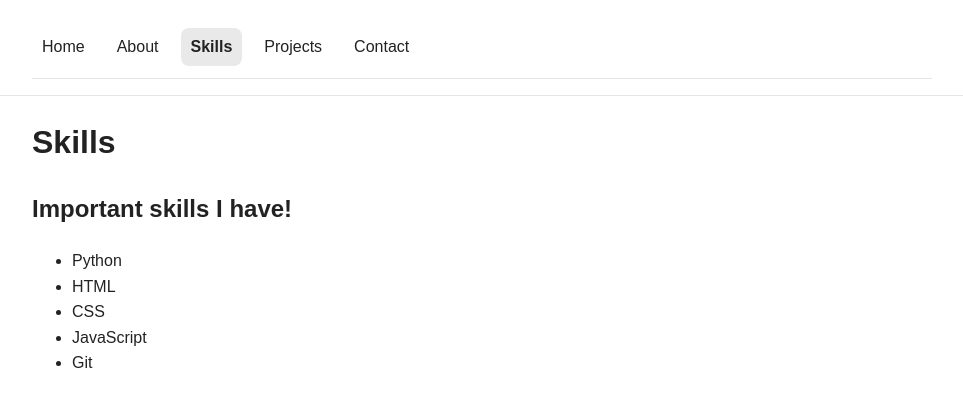
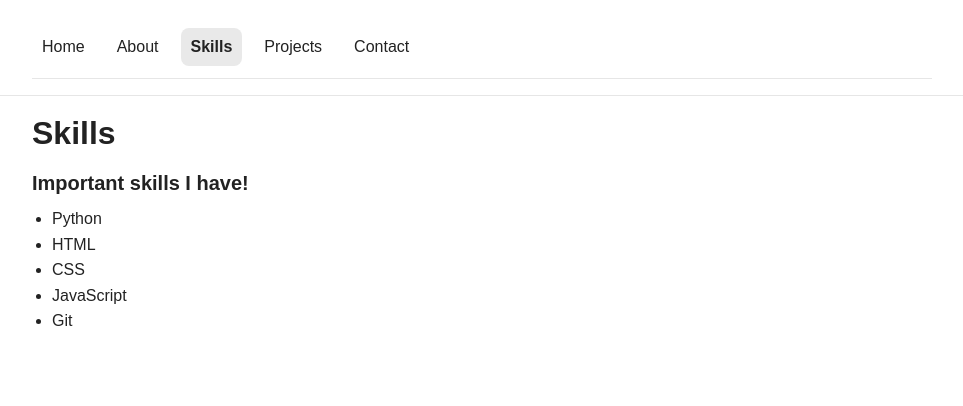
Before and after one commit to mingodando/G10_Projects, a plain HTML site: page skills.html in a window 1280 px wide. Shown: the whole page, without its empty margins (158-1121 px from the left). Drawn offline with Linux system fonts and the light colour scheme; files that its build step writes are made by us from their sources; files whose address does not match are found by name.

Commit message:
Enhance CSS with styles for main and text elements
Add styles for main, h1, h2, p, and ul tags.

```diff
--- a/styles.css
+++ b/styles.css
@@ -56,3 +56,35 @@ background: #f2f2f2; /* Sets the background color to light gray. */
 background: #e9e9e9; /* Sets the background color to gray. */
 font-weight: bold; /* Makes the text bold. */
 }
+
+/* Targets all <main> tags on the page. */
+main {
+padding: 18px;
+padding-bottom: 18px;
+}
+
+/* Targets all <h1> tags on the page.*/
+h1 {
+margin: 0 0 12px;
+font-size: 32px;
+line-height: 1.2;
+}
+
+/* Targets all <h2> tags on the page.*/
+h2 {
+margin: 18px 0 10px;
+font-size: 20px;
+line-height: 1.3
+}
+
+/* Targets all <p> tags on the page.*/
+p {
+margin: 0 0 12px;
+font-size: 18px;
+}
+
+/* Targets all <ul> tags on the page.*/
+ul {
+margin: 0 0 12px;
+padding-left: 20px;
+}
```
